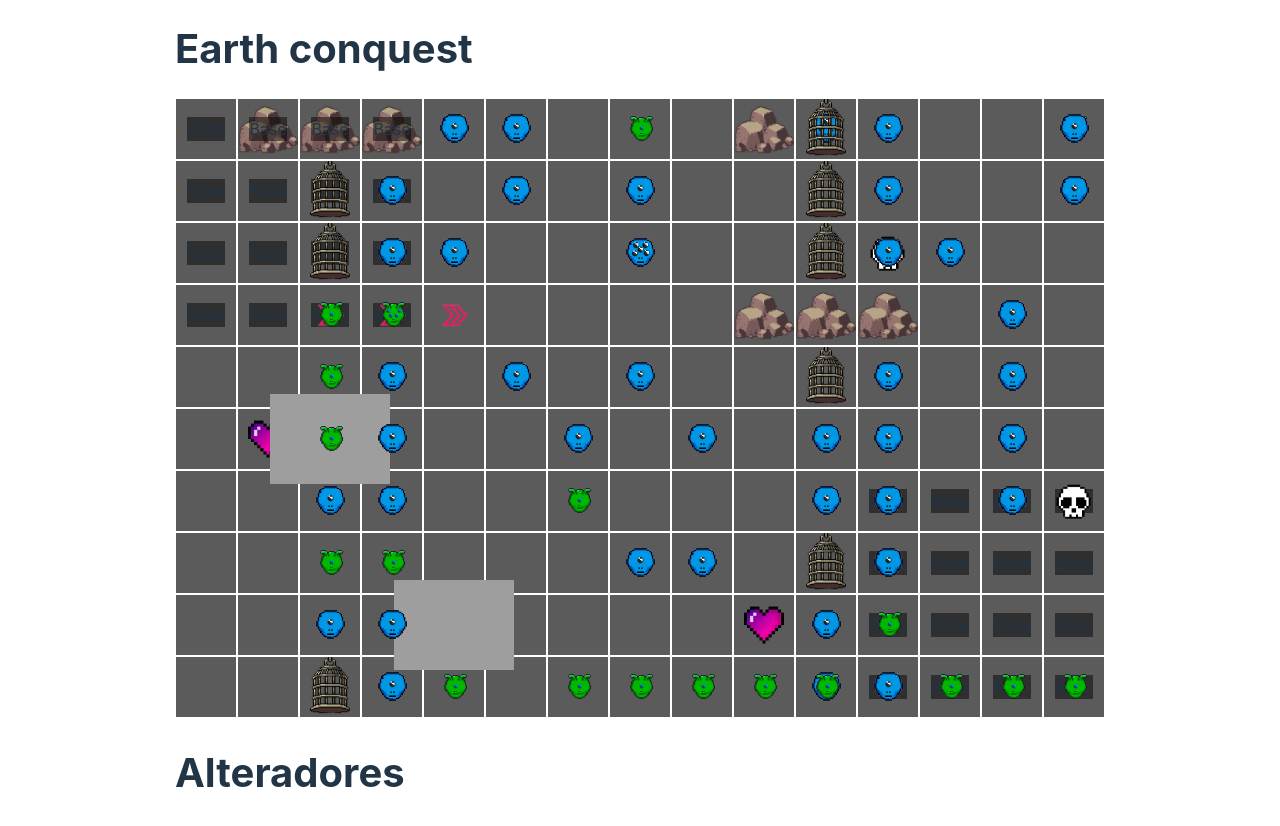
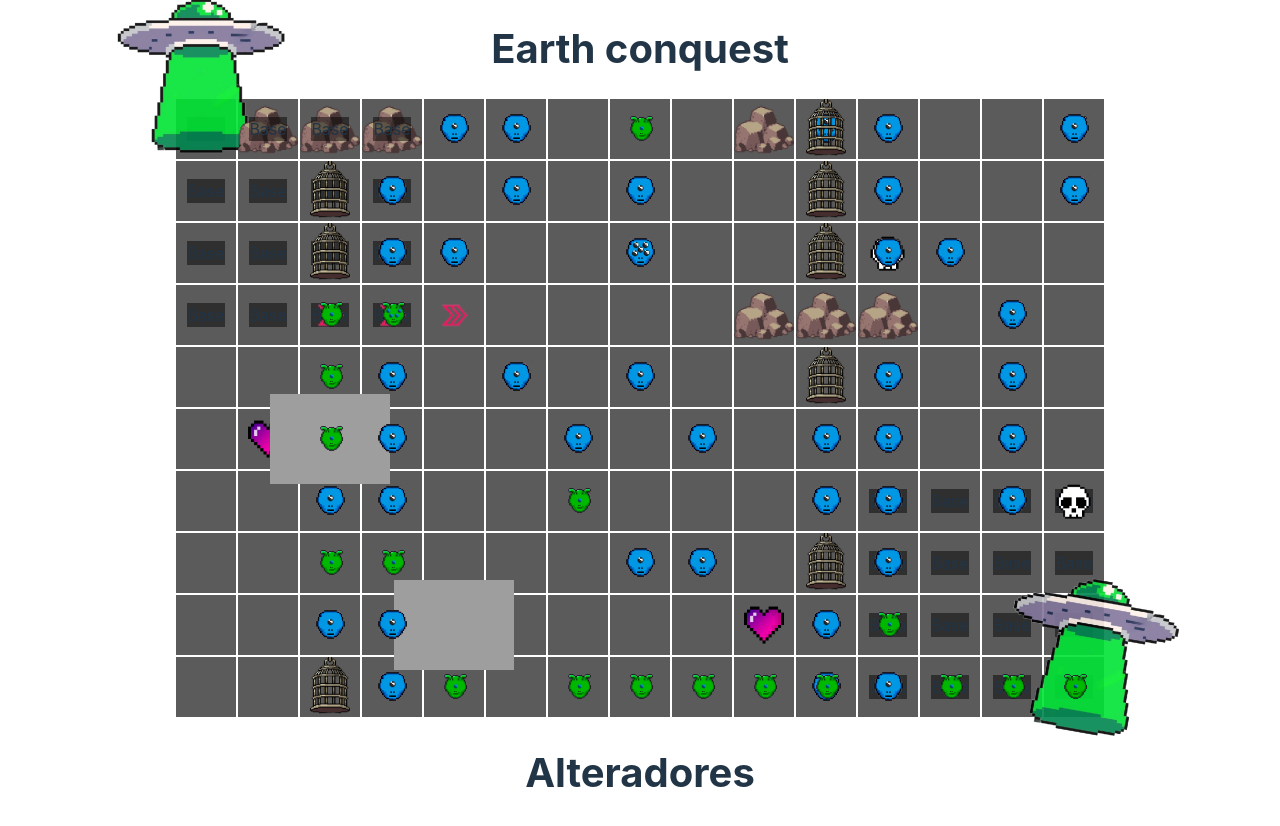
Before and after one commit to proyecto-unrc-2023/earth-conquest, a React (Vite) app in the folder client/: page / in a window 1280 px wide. Shown: the top 826 px of the page. Built offline with nearby package versions, Linux system fonts and the light colour scheme; grey boxes are pictures that could not be loaded.

Commit message:
add ovni icons

```diff
--- a/client/src/App.jsx
+++ b/client/src/App.jsx
@@ -35,6 +35,12 @@ const Cell = ({ updateBoard, row, col, children, blue_base, green_base }) => {
           }
           {
             (row >= green_base.x && col >= green_base.y) && <Base/>
+          }
+          {
+            ((row === 0 && col === 0) && <img src={"../public/ovni.png"} className="blue_nave" />)
+          }
+          {
+            ((row === 9 && col === 14) && <img src={"../public/ovni.png"} className="green_nave" />)
           }
         </>
       }
--- a/client/src/index.css
+++ b/client/src/index.css
@@ -29,7 +29,7 @@ body {
   display: flex;
   flex-direction: column;
   align-items: center;
-
+  text-align: center;
 }
 
 h1 {
@@ -118,6 +118,26 @@ h1 {
   background-color: rgba(0, 0, 0, 0.487);
 }
 
+.blue_nave{
+  display: grid;
+  place-items: center;
+  position: absolute;
+  width: 240px;
+  height: 240px;
+  transform: translate(-5px, -50px);
+  rotate:( -10deg);
+  opacity: 90%;
+}
+
+.green_nave{
+  position: absolute;
+  width: 240px;
+  height: 240px;
+  transform: translate(10px, -30px);
+  rotate: 10deg;
+  opacity: 90%;
+}
+
 button {
   border-radius: 8px;
   border: 1px solid transparent;
```
